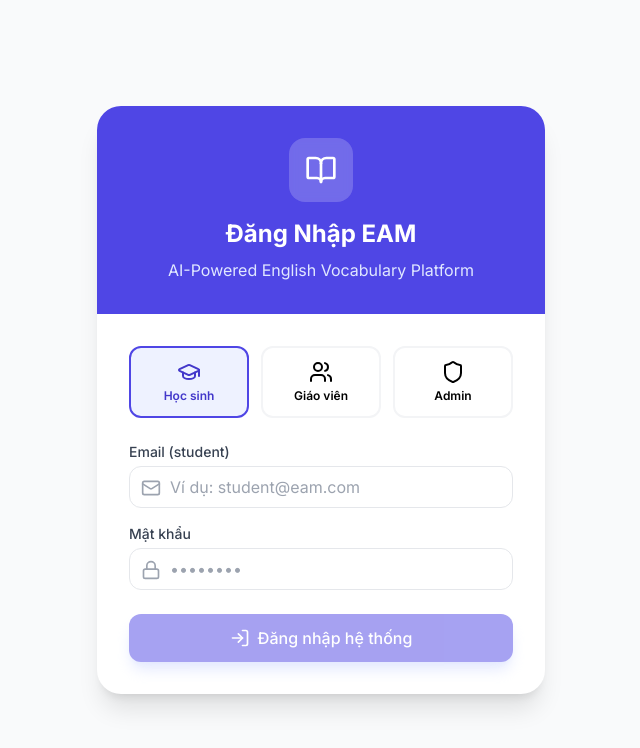
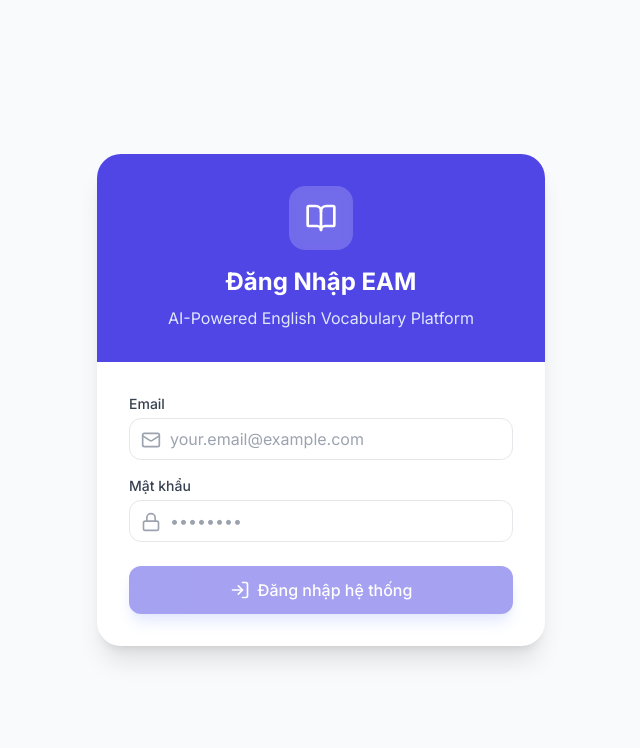
Before and after one commit to basduy05/NCKHTA, a Next.js app in the folder frontend/: page /login in a window 1280 px wide. Shown: the top 748 px of the page, without its empty margins (319-959 px from the left). Built offline with nearby package versions, Linux system fonts and the light colour scheme; no server answers.

Commit message:
Fix login to use 2-param API (email, password) instead of 3

```diff
--- a/frontend/app/login/page.tsx
+++ b/frontend/app/login/page.tsx
@@ -1,11 +1,10 @@
 "use client";
 import { useState } from "react";
-import { BookOpen, Mail, Lock, LogIn, Shield, GraduationCap, Users } from "lucide-react";
+import { BookOpen, Mail, Lock, LogIn } from "lucide-react";
 import { useAuth } from "../context/AuthContext";
 
 export default function LoginPage() {
   const { login } = useAuth();
-  const [role, setRole] = useState("student");
   const [email, setEmail] = useState("");
   const [password, setPassword] = useState("");
   const [isLoading, setIsLoading] = useState(false);
@@ -16,14 +15,11 @@ export default function LoginPage() {
     setIsLoading(true);
     setError("");
 
-    // Simulate network latency
-    setTimeout(async () => {
-      const success = await login(email, password, role);
-      if (!success) {
-        setError("Đăng nhập thất bại. Vui lòng kiểm tra lại thông tin.");
-        setIsLoading(false);
-      }
-    }, 1000);
+    const success = await login(email, password);
+    if (!success) {
+      setError("Đăng nhập thất bại. Vui lòng kiểm tra lại thông tin.");
+    }
+    setIsLoading(false);
   };
 
   return (
@@ -39,21 +35,6 @@ export default function LoginPage() {
 
         <div className="p-8">
           <form onSubmit={handleLogin} className="space-y-6">
-            <div className="grid grid-cols-3 gap-3 mb-6">
-              <button type="button" onClick={() => setRole("student")} className={`flex flex-col items-center p-3 rounded-xl border-2 transition ${role === 'student' ? 'border-indigo-600 bg-indigo-50 text-indigo-700' : 'border-gray-100 hover:border-gray-200'}`}>
-                <GraduationCap size={24} className="mb-1" />
-                <span className="text-xs font-semibold">Học sinh</span>
-              </button>
-              <button type="button" onClick={() => setRole("teacher")} className={`flex flex-col items-center p-3 rounded-xl border-2 transition ${role === 'teacher' ? 'border-indigo-600 bg-indigo-50 text-indigo-700' : 'border-gray-100 hover:border-gray-200'}`}>
-                <Users size={24} className="mb-1" />
-                <span className="text-xs font-semibold">Giáo viên</span>
-              </button>
-              <button type="button" onClick={() => setRole("admin")} className={`flex flex-col items-center p-3 rounded-xl border-2 transition ${role === 'admin' ? 'border-indigo-600 bg-indigo-50 text-indigo-700' : 'border-gray-100 hover:border-gray-200'}`}>
-                <Shield size={24} className="mb-1" />
-                <span className="text-xs font-semibold">Admin</span>
-              </button>
-            </div>
-
             {error && (
               <div className="bg-red-50 text-red-600 p-3 rounded-lg text-sm text-center">
                 {error}
@@ -62,10 +43,10 @@ export default function LoginPage() {
 
             <div className="space-y-4">
               <div>
-                <label className="block text-sm font-medium text-gray-700 mb-1">Email ({role})</label>
+                <label className="block text-sm font-medium text-gray-700 mb-1">Email</label>
                 <div className="relative">
                   <Mail className="absolute left-3 top-3 h-5 w-5 text-gray-400" />
-                  <input type="email" required value={email} onChange={e => setEmail(e.target.value)} className="w-full pl-10 pr-4 py-2 border border-gray-200 rounded-xl focus:ring-2 focus:ring-indigo-500 focus:border-transparent outline-none" placeholder={`Ví dụ: ${role}@eam.com`} />
+                  <input type="email" required value={email} onChange={e => setEmail(e.target.value)} className="w-full pl-10 pr-4 py-2 border border-gray-200 rounded-xl focus:ring-2 focus:ring-indigo-500 focus:border-transparent outline-none" placeholder="your.email@example.com" />
                 </div>
               </div>
 
```
